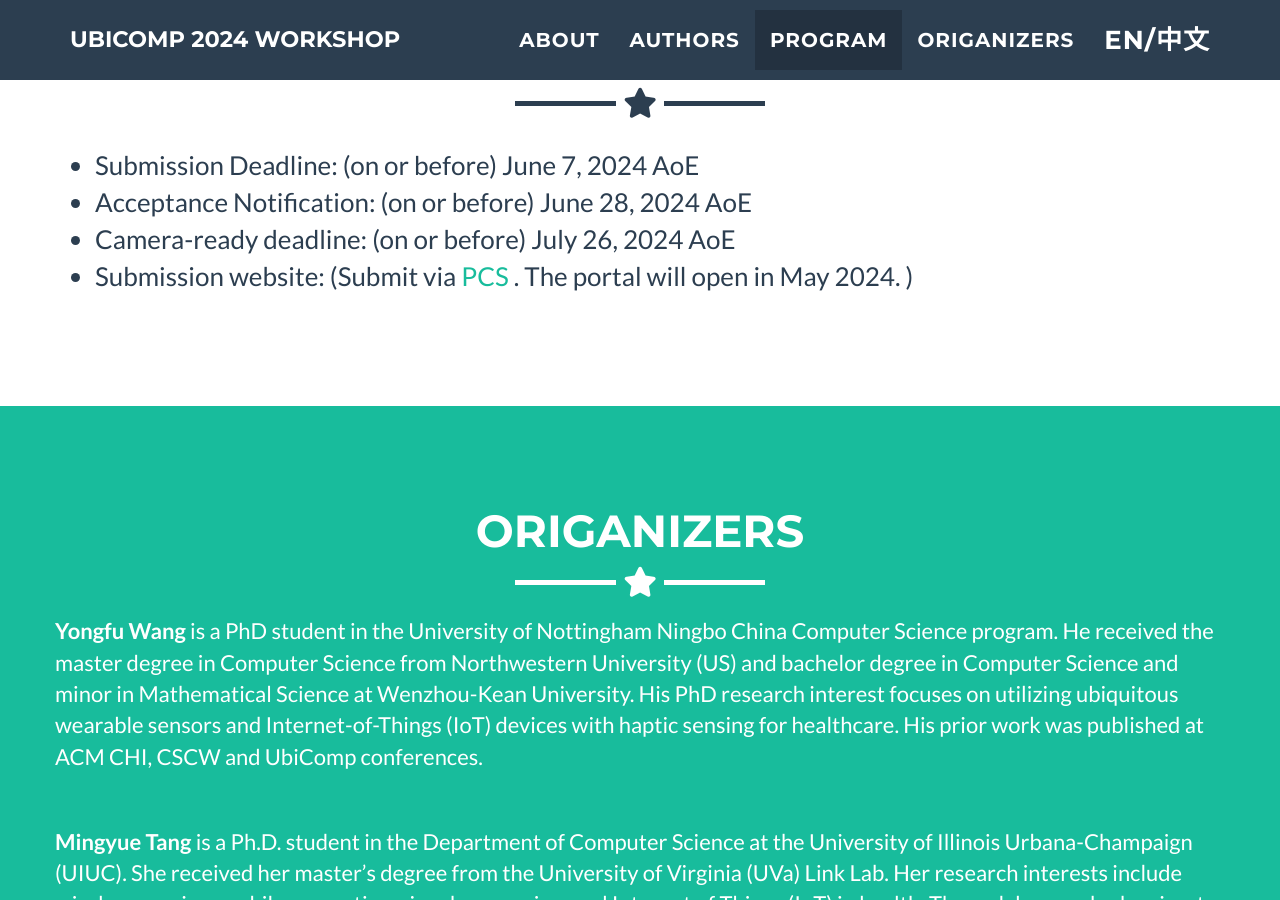
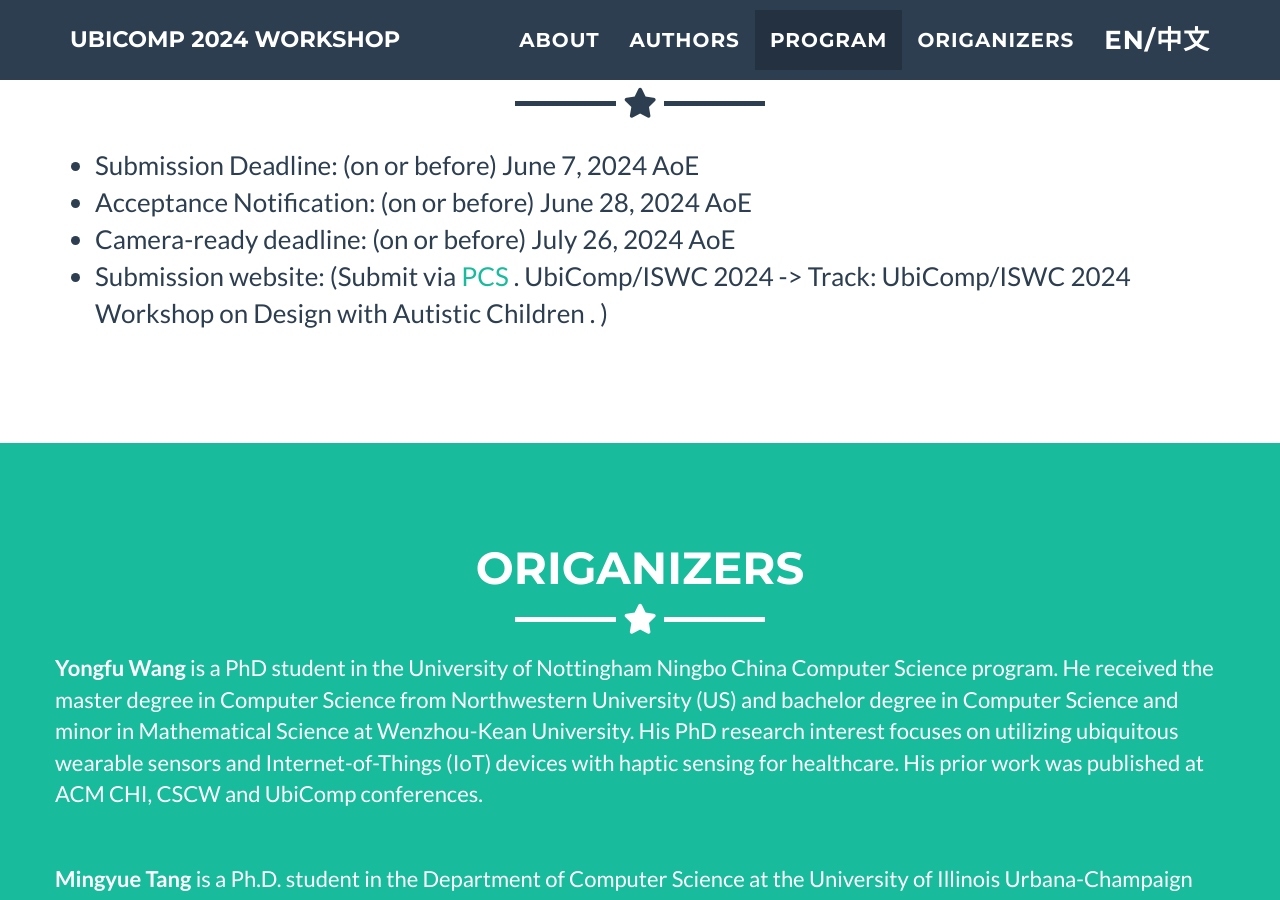
Before and after one commit to idwac/idwac.github.io, a Jekyll site: the page built from _posts/2014-07-18-project-1.markdown, in a window 1280 px wide and 900 px high, scrolled down 3247 px. Built offline with Jekyll 4.4.1, drawn with Linux system fonts in a browser that asks for light colours.

Commit message:
Update submit portal

```diff
--- a/_includes/date.html
+++ b/_includes/date.html
@@ -19,7 +19,7 @@
             <li>Acceptance Notification: (on or before) June 28, 2024 AoE</li>
             <li>Camera-ready deadline:	 (on or before) July 26, 2024 AoE</li>
             <!-- <li>Submission website:	     (TBA. Will use UbiComp official PCS )</li> -->
-            <li>Submission website:	     (Submit via  <a href="https://new.precisionconference.com/" target="_blank">PCS </a>. The portal will open in May 2024. )</li>
+            <li>Submission website:	     (Submit via  <a href="https://new.precisionconference.com/" target="_blank">PCS </a>. UbiComp/ISWC 2024 -> Track: UbiComp/ISWC 2024 Workshop on Design with Autistic Children . )</li>
 
 
 
```
Also changed, not shown: 4 other files.
